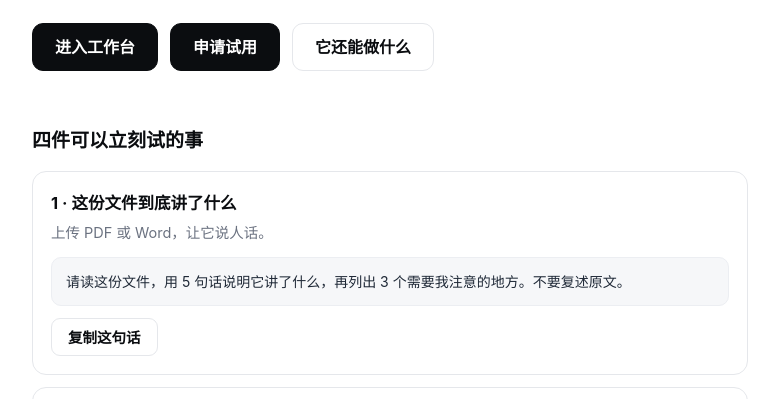
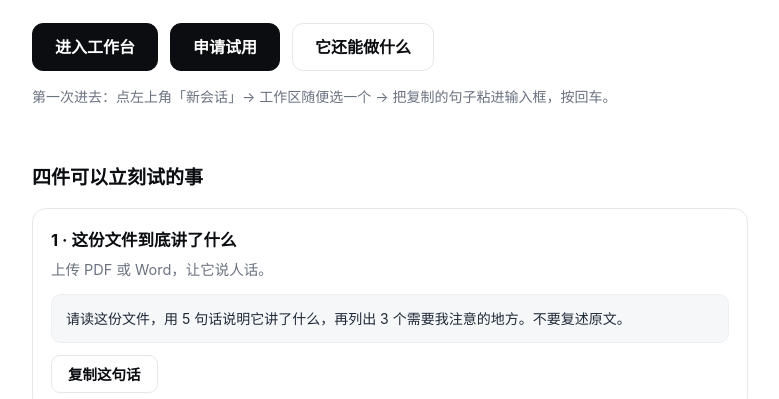
Before and after one commit to robin202208/JUDY-website, a plain HTML site: page start/index.html in a window 1280 px wide. Shown: the part 342-741 px from the top of the page, without its empty margins (250-1029 px from the left). Drawn offline with Linux system fonts and the light colour scheme.

Commit message:
docs(site): tell first-time visitors the three clicks they need
Without this the workspace picker looks like a dead end for a non-technical
visitor.

```diff
--- a/start/index.html
+++ b/start/index.html
@@ -118,6 +118,9 @@
       <a class="btn" data-apply href="mailto:hello@judy.run">申请试用</a>
       <a class="btn btn-ghost" href="../#features">它还能做什么</a>
     </div>
+    <p style="margin-top:14px;font-size:14px;color:var(--muted)">
+      第一次进去：点左上角「新会话」→ 工作区随便选一个 → 把复制的句子粘进输入框，按回车。
+    </p>
   </div>
 
   <h2>四件可以立刻试的事</h2>
```
